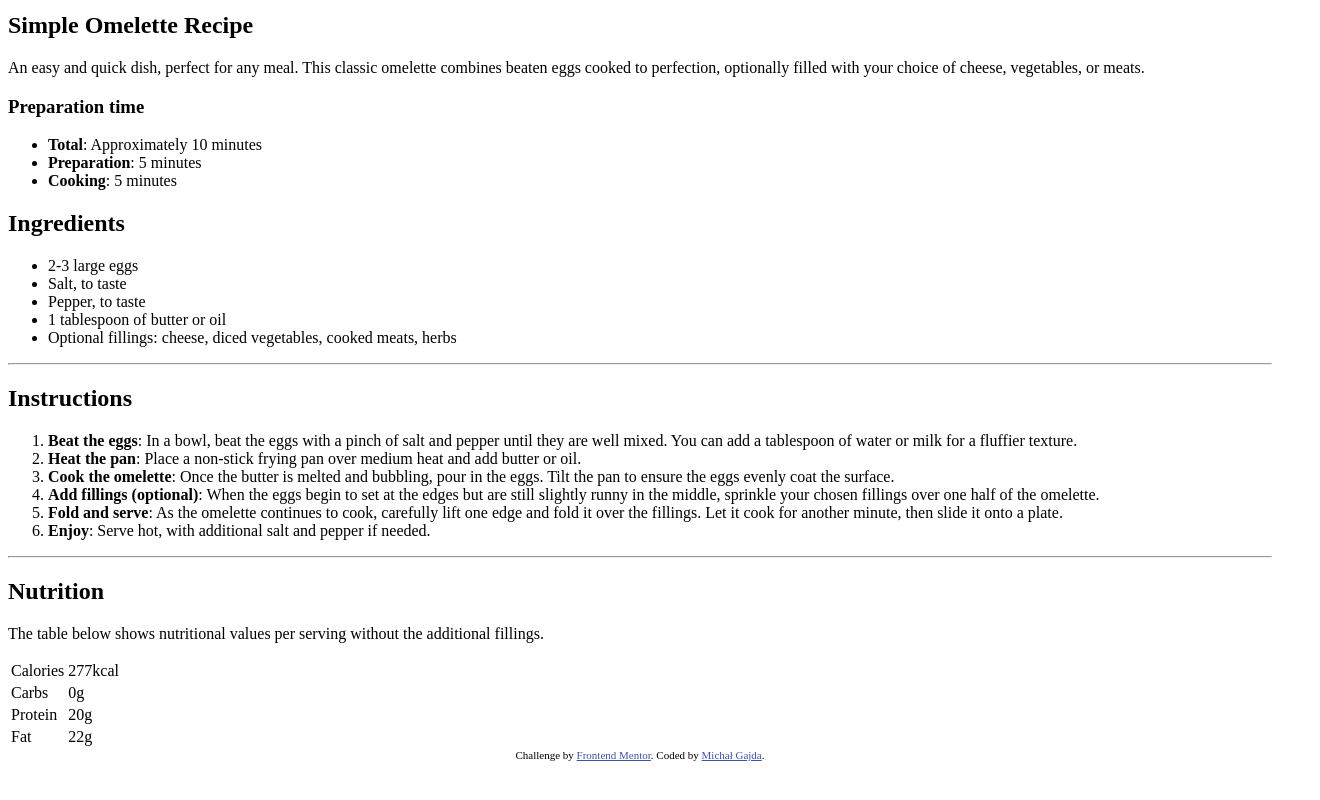
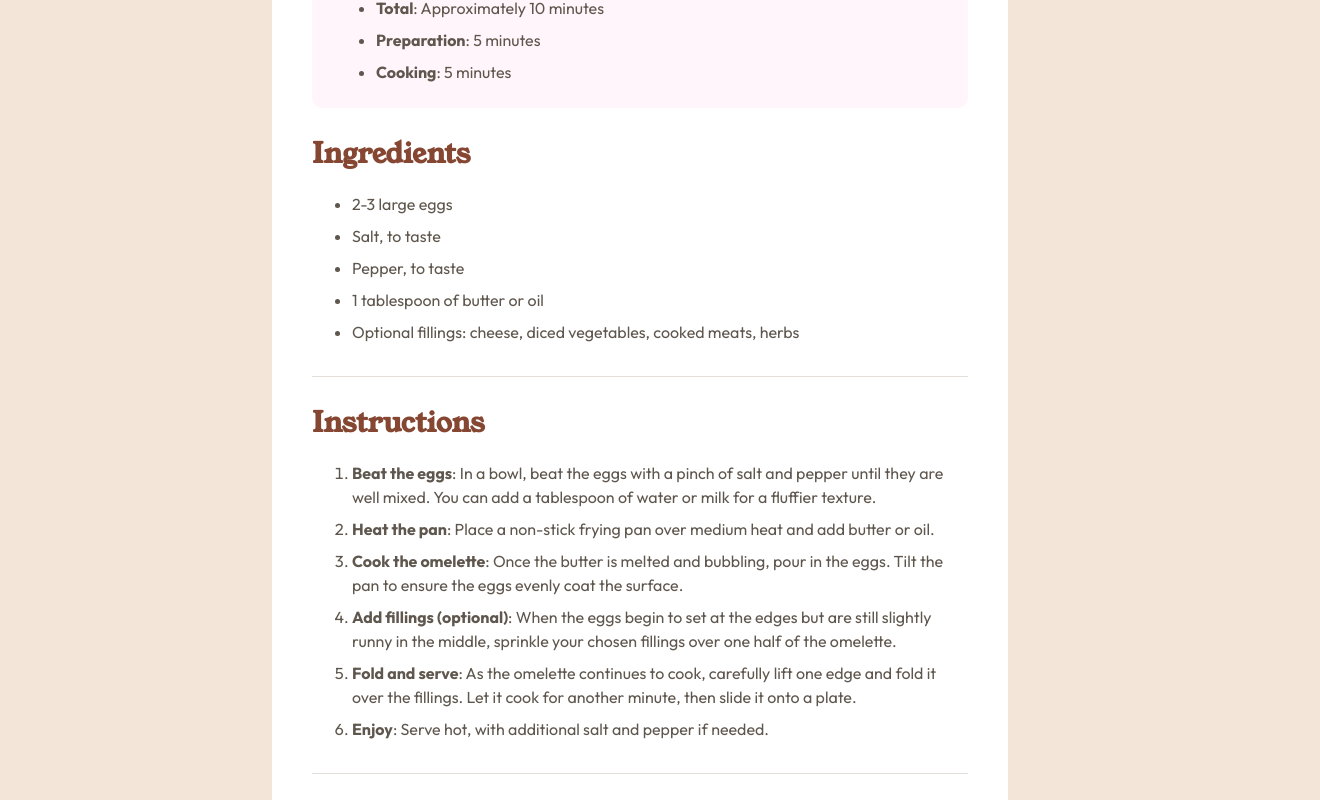
Before and after one commit to MichalGajda/fm-recipe-page, a React (Vite) app: page / in a window 1280 px wide. Shown: the part 620-1420 px from the top of the page, 1320 px wide, since content can reach past the window. Before the commit the page ends 1389 px from the top, so only its background shows below. Built offline with nearby package versions, Linux system fonts and the light colour scheme.

Commit message:
style: added stylig

```diff
--- a/src/App.css
+++ b/src/App.css
@@ -0,0 +1,170 @@
+*,
+*::before,
+*::after {
+  box-sizing: border-box;
+}
+
+*:not(dialog) {
+  margin: 0;
+}
+
+html {
+  font-size: 62.5%;
+  font-family: "Young Serif", "Outfit", sans-serif;
+  line-height: 1.5;
+}
+
+:root {
+  --color-stone-150: hsl(30, 18%, 87%);
+  --color-stone-600: hsl(30, 10%, 34%);
+  --color-stone-900: hsl(24, 5%, 18%);
+  --color-stone-100: hsl(30, 54%, 90%);
+
+  --color-brown-800: hsl(14, 45%, 36%);
+  --color-rose-50: hsl(330, 100%, 98%);
+  --color-rose-800: hsl(332, 51%, 32%);
+
+  --color-form-background: #fff;
+
+  --spacing-500: 4rem;
+  --spacing-400: 3.2rem;
+  --spacing-300: 2.4rem;
+  --spacing-200: 1.6rem;
+  --spacing-150: 1.2rem;
+  --spacing-100: 0.8rem;
+
+  --font-size-big: 4rem;
+  --font-size-mid: 2.8rem;
+  --font-size-small: 2rem;
+  --font-size-tiny: 1.6rem;
+
+  --font-weight-normal: 400;
+  --font-weight-semi: 600;
+  --font-weight-bold: 700;
+}
+
+img {
+  display: block;
+  max-width: 100%;
+  height: auto;
+}
+
+body {
+  background-color: var(--color-stone-100);
+}
+
+.container {
+  display: grid;
+  grid-template-rows: 1fr auto;
+  gap: var(--spacing-200);
+  place-items: center;
+  height: 100vh;
+}
+
+.recipe {
+  width: min(73.6rem, 100%);
+  border-radius: 2rem;
+  background-color: var(--color-form-background);
+  padding: var(--spacing-500);
+  display: grid;
+  gap: var(--spacing-400);
+  margin: var(--spacing-400)
+}
+
+.recipe__image {
+  border-radius: 1rem;
+  margin-bottom: 1.6rem;
+}
+
+.recipe__header {
+  display: grid;
+  gap: var(--spacing-300);
+}
+.recipe__title {
+  font-size: var(--font-size-big);
+  line-height: 1;
+}
+.recipe__caption {
+  color: var(--color-stone-600);
+  font-family: "Outfit";
+  font-weight: var(--font-weight-normal);
+  font-size: var(--font-size-tiny);
+}
+
+.recipe__preparation {
+  background-color: var(--color-rose-50);
+  border-radius: 1rem;
+  padding: var(--spacing-300);
+  display: grid;
+  gap: var(--spacing-200);
+  font-family: "Outfit";
+}
+
+.recipe__preparation h3 {
+  color: var(--color-rose-800);
+  font-size: var(--font-size-small);
+  font-weight: var(--font-weight-semi);
+  line-height: 1;
+}
+
+.recipe__preparation ul {
+  display: grid;
+  gap: var(--spacing-100);
+  color: var(--color-stone-600);
+  font-size: var(--font-size-tiny);
+}
+
+.recipe__section {
+  display: grid;
+  gap: var(--spacing-300);
+}
+
+.recipe__section h2 {
+  font-size: var(--font-size-mid);
+  line-height: 1;
+  color: var(--color-brown-800);
+}
+.recipe__section ul,
+.recipe__section ol {
+  display: grid;
+  gap: var(--spacing-100);
+  color: var(--color-stone-600);
+  font-size: var(--font-size-tiny);
+  font-family: "Outfit";
+}
+
+.typography-4 {
+  color: var(--color-stone-600);
+  font-size: var(--font-size-tiny);
+  font-family: "Outfit";
+}
+.typography-4-bold {
+  color: var(--color-stone-600);
+  font-size: var(--font-size-tiny);
+  font-family: "Outfit";
+  font-weight: var(--font-weight-bold);
+}
+
+.separator {
+  border: 0;
+  height: 1px;
+  background-color: var(--color-stone-150);
+}
+
+.recipe__nutrition {
+  display: grid;
+  border-collapse: collapse;
+}
+
+.recipe__nutrition tr {
+  display: flex;
+  padding: var(--spacing-100) var(--spacing-400);
+}
+
+.recipe__nutrition td {
+  flex: 0 0 50%;
+}
+
+.recipe__nutrition tr:not(:last-child) {
+  border-bottom: 2px solid var(--color-stone-150);
+}
--- a/src/components/footer.css
+++ b/src/components/footer.css
@@ -1,5 +1,5 @@
 .attribution {
-  font-size: 11px;
+  font-size: 1.1rem;
   text-align: center;
 }
 .attribution a {
```
